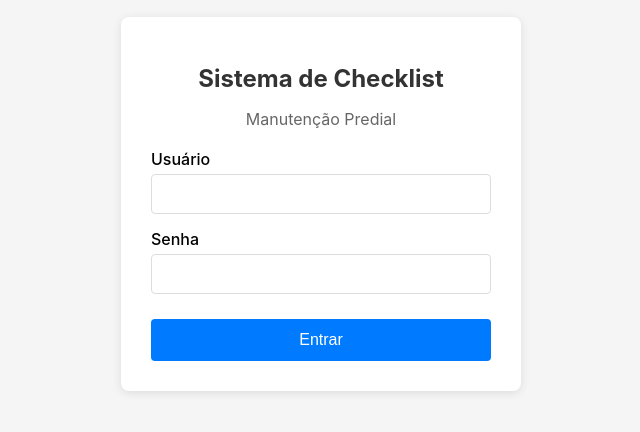
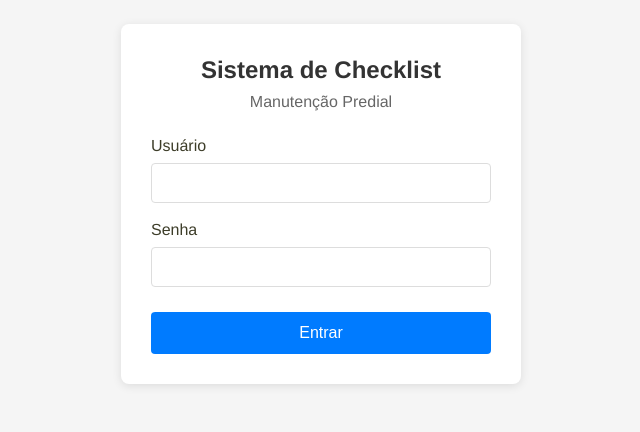
Before and after one commit to flaviobei/checklists, a Next.js app: page /login in a window 1280 px wide. Shown: the part 196-628 px from the top of the page, without its empty margins (319-959 px from the left). Built offline with nearby package versions, Linux system fonts and the light colour scheme.

Commit message:
Update global.css

```diff
--- a/styles/global.css
+++ b/styles/global.css
@@ -1,33 +1,245 @@
-/* /styles/globals.css */
+/* Target: Mobile Devices */
+
+/* This file should contain only truly global styles not specific to components */
+
+.logoContainer {
+  display: flex;
+  justify-content: center;
+  margin-bottom: 1.5rem; /* Use consistent spacing */
+  padding-top: 1rem;
+}
+
+.logoContainer img { /* Assuming an img tag for the logo */
+   max-width: 150px; /* Control logo size */
+   height: auto;
+}
+
+/* Add any other truly global styles here */
+
+/* --- CSS Variables --- */
+:root {
+  --background-color: #ffffff;
+  --text-color: #3d3d29;
+  --highlight-color: #3d3d29;
+  --highlight-text-color: #ffffff;
+  --secondary-button-bg: #e0e0e0;
+  --secondary-button-border: #cccccc;
+  --secondary-button-hover-bg: #d5d5d5;
+  --destructive-button-bg: #dc3545;
+  --disabled-bg: #cccccc;
+  --disabled-text: #888888;
+  --border-color: #cccccc;
+  --border-color-light: #e0e0e0;
+  --focus-border-color: #3d3d29;
+  --focus-shadow-color: rgba(61, 61, 41, 0.2);
+  --muted-text-color: #666666;
+  --error-bg: #f8d7da;
+  --error-text: #721c24;
+  --error-border: #f5c6cb;
+  --table-header-bg: #f8f8f8;
+  --card-shadow: rgba(0, 0, 0, 0.1);
+}
+
+/* --- Base Reset & Defaults --- */
 html,
 body {
   padding: 0;
   margin: 0;
-  font-family: -apple-system, BlinkMacSystemFont, Segoe UI, Roboto, Oxygen,
-    Ubuntu, Cantarell, Fira Sans, Droid Sans, Helvetica Neue, sans-serif;
-}
-
-a {
-  color: inherit;
-  text-decoration: none;
+  font-family: 'Helvetica Neue LT Std', 'Helvetica Neue', Helvetica, Arial, sans-serif; /* Added fallbacks */
+  background-color: var(--background-color);
+  color: var(--text-color);
+  min-height: 100vh;
+  font-size: 16px; /* Base font size for mobile */
+  line-height: 1.5; /* Improve readability */
 }
 
 * {
   box-sizing: border-box;
+  margin: 0; /* Reset margin for all elements */
+  padding: 0; /* Reset padding for all elements */
 }
 
-.logoContainer {
-  display: flex;
-  justify-content: center;
-  margin-bottom: 20px;
+a {
+  color: inherit; /* Keep link color consistent */
+  text-decoration: none;
 }
 
-.qrButton {
-  background-color: #17a2b8;
-  color: white;
+h1, h2, h3, h4, h5, h6 {
+  margin-bottom: 0.75rem; /* Consistent heading spacing */
+  font-weight: 600; /* Slightly bolder headings */
+  color: var(--text-color); /* Ensure headings use default color */
+  line-height: 1.3;
+}
+
+p {
+   margin-bottom: 1rem; /* Consistent paragraph spacing */
+}
+
+/* --- Base Layout & Containers --- */
+.container {
+  /* Base container style - can be extended */
+  padding: 1rem; /* Mobile-friendly padding */
+  min-height: 100vh;
+  width: 100%;
+}
+
+.main {
+   padding: 1rem; /* Consistent padding for main content areas */
+   display: flex;
+   flex-direction: column;
+   gap: 1.5rem; /* Spacing between sections */
+   width: 100%;
+}
+
+/* Common styles for card-like containers */
+.card-base {
+  background-color: var(--background-color);
+  border-radius: 8px;
+  padding: 1.5rem; /* Generous padding for touch */
+  box-shadow: 0 2px 5px var(--card-shadow);
+  width: 100%; /* Ensure full width within parent */
+  margin-bottom: 1.5rem; /* Add space below containers */
+}
+
+/* --- Base Button Style --- */
+.button {
+  display: inline-block; /* Allow margin/padding */
   border: none;
-  border-radius: 4px;
-  padding: 0.25rem 0.5rem;
+  border-radius: 6px; /* Slightly rounder */
+  padding: 0.75rem 1.5rem; /* Larger tap target */
+  font-size: 1rem; /* Readable font size */
+  font-family: inherit; /* Use standard font */
   cursor: pointer;
-  margin-right: 0.25rem;
+  text-align: center;
+  transition: background-color 0.2s ease, opacity 0.2s ease;
+  font-weight: 500;
+  line-height: 1.2; /* Adjust line height */
+  -webkit-appearance: none; /* Remove default iOS styling */
+  appearance: none;
+  text-decoration: none; /* Remove underline from link buttons */
 }
+
+/* Button Color Variants */
+.button-primary {
+  background-color: var(--highlight-color);
+  color: var(--highlight-text-color);
+}
+
+.button-primary:hover {
+  opacity: 0.9;
+}
+
+.button-secondary {
+  background-color: var(--secondary-button-bg);
+  color: var(--text-color);
+  border: 1px solid var(--secondary-button-border);
+}
+
+.button-secondary:hover {
+   background-color: var(--secondary-button-hover-bg);
+}
+
+.button-destructive {
+  background-color: var(--destructive-button-bg);
+  color: var(--highlight-text-color);
+}
+
+.button-destructive:hover {
+   opacity: 0.9;
+}
+
+/* Disabled State */
+.button:disabled {
+  background-color: var(--disabled-bg) !important; /* Ensure override */
+  color: var(--disabled-text) !important;
+  cursor: not-allowed;
+  opacity: 0.7;
+  border: none;
+}
+
+/* --- Base Form Styles --- */
+.formGroup {
+  display: flex;
+  flex-direction: column;
+  gap: 0.5rem;
+  margin-bottom: 1rem; /* Consistent spacing */
+}
+
+.formGroup label {
+  font-weight: 500;
+  color: var(--text-color);
+  font-size: 0.95rem;
+}
+
+.input-base {
+  width: 100%;
+  padding: 0.75rem; /* Comfortable padding */
+  border: 1px solid var(--border-color);
+  border-radius: 6px;
+  font-size: 1rem;
+  font-family: inherit;
+  color: var(--text-color);
+  background-color: var(--background-color);
+  -webkit-appearance: none; /* Remove default iOS styling */
+  appearance: none;
+}
+
+.input-base:focus {
+   border-color: var(--focus-border-color);
+   outline: none;
+   box-shadow: 0 0 0 2px var(--focus-shadow-color);
+}
+
+textarea.input-base {
+  min-height: 80px; /* Minimum height for text areas */
+  resize: vertical; /* Allow vertical resize */
+}
+
+.checkboxLabel {
+  display: flex;
+  align-items: center;
+  gap: 0.75rem; /* More space for checkbox */
+  font-size: 1rem;
+}
+
+.checkboxLabel input[type="checkbox"] {
+   width: 1.2em; /* Larger checkbox */
+   height: 1.2em;
+   flex-shrink: 0; /* Prevent shrinking */
+}
+
+/* --- Utility & Feedback --- */
+.loading, .noData {
+  text-align: center;
+  padding: 2rem 1rem;
+  color: var(--muted-text-color);
+  font-size: 1rem;
+}
+
+.error {
+  background-color: var(--error-bg);
+  color: var(--error-text);
+  padding: 1rem;
+  margin: 1rem 0; /* Consistent margin */
+  border-radius: 6px;
+  border: 1px solid var(--error-border);
+  font-size: 0.95rem;
+}
+
+/* --- Base Media Queries --- */
+/* Adjustments for larger screens (e.g., tablets > 600px) */
+@media (min-width: 600px) {
+  .container, .main {
+    padding: 1.5rem; /* Slightly more padding */
+  }
+}
+
+/* Adjustments for even larger screens (e.g., desktops > 992px) */
+@media (min-width: 992px) {
+  .container, .main {
+    padding: 2rem; /* More padding */
+    max-width: 1200px; /* Max width for content */
+    margin-left: auto;
+    margin-right: auto;
+  }
+}
```
